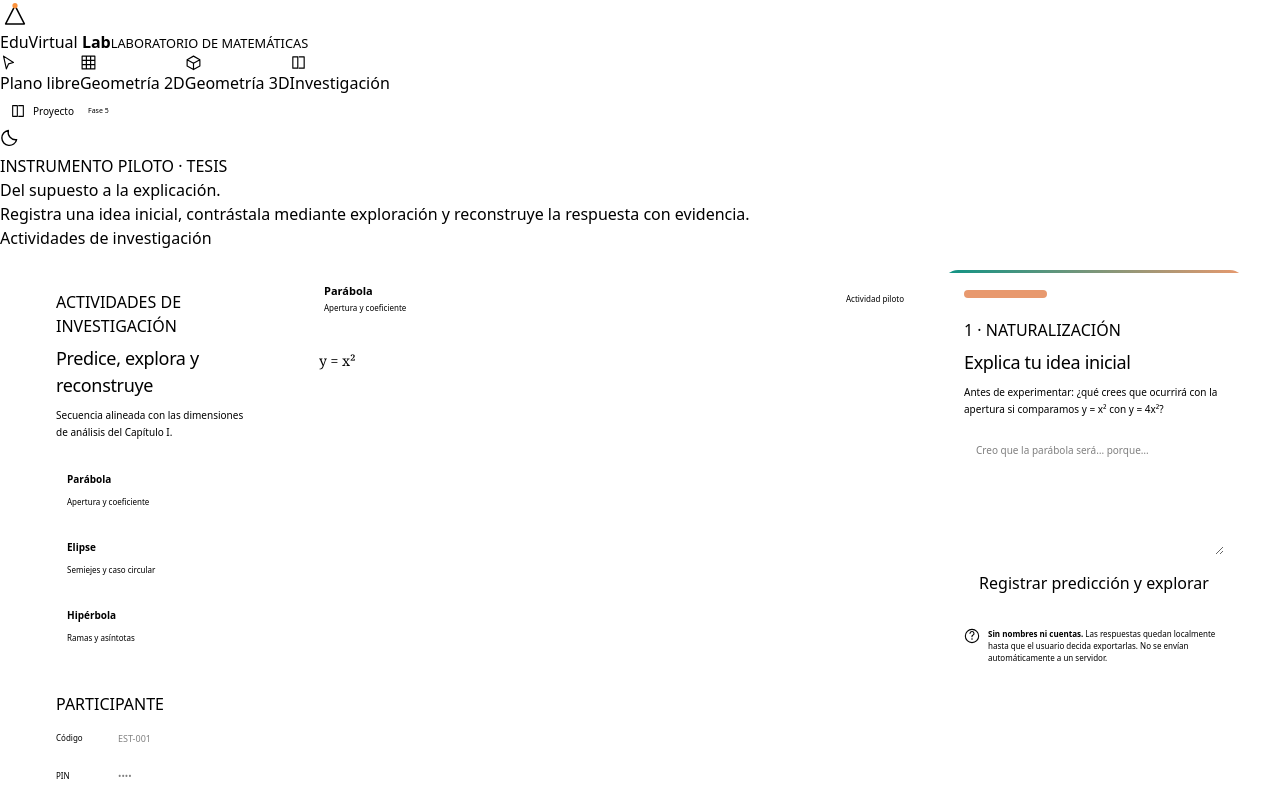
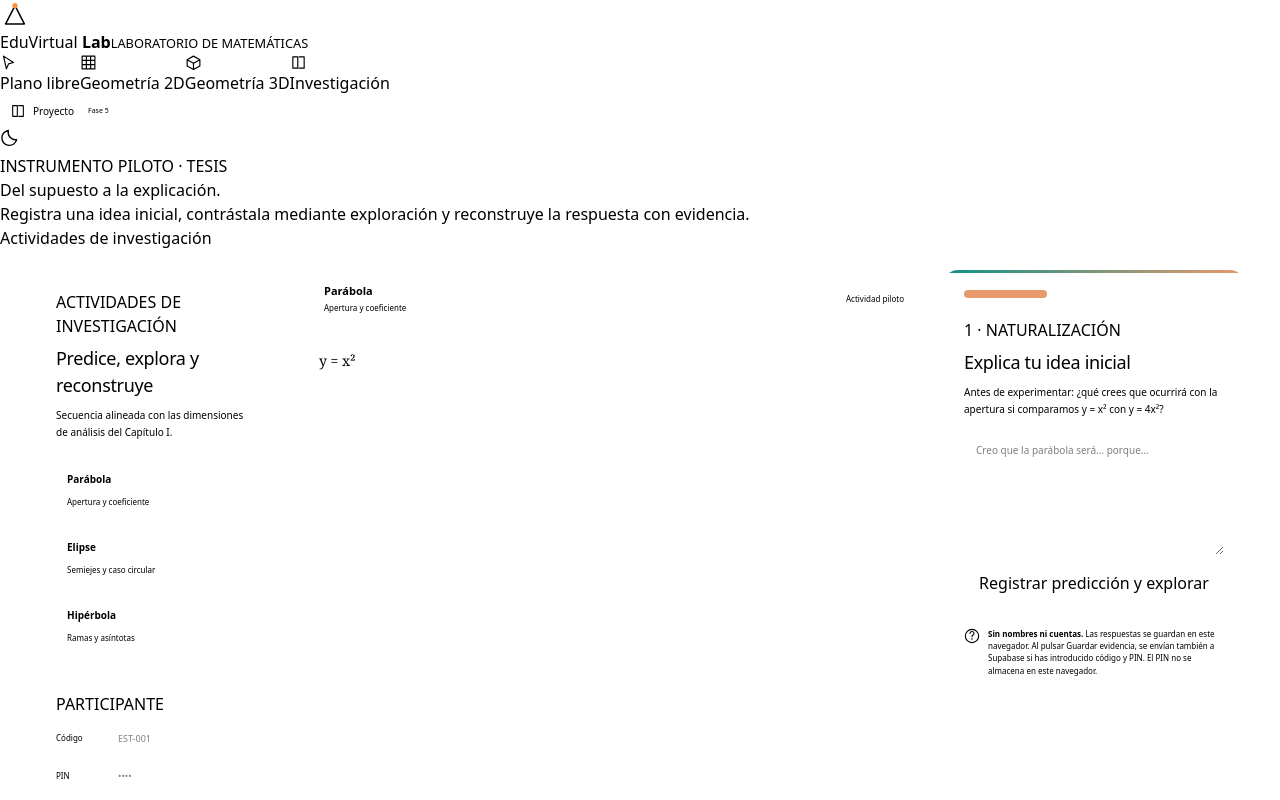
Before and after one commit to PadillaC17/EduVirtualLab, a React (Vite) app: page / in a window 1280 px wide. Both pictures are taken after a click on the button "Investigación". Shown: the top 800 px of the page. Built offline with nearby package versions, Linux system fonts and the light colour scheme.

Commit message:
fix: no persistir PIN e informar sobre envío al servidor

```diff
--- a/src/features/activities/ResearchLab.tsx
+++ b/src/features/activities/ResearchLab.tsx
@@ -49,7 +49,7 @@ export default function ResearchLab(){
  const [activityId,setActivityId]=useState<ResearchActivityId>('parabola');const [step,setStep]=useState<Step>(1);
  const [prediction,setPrediction]=useState('');const [observation,setObservation]=useState('');const [reflection,setReflection]=useState('');
  const [contrast,setContrast]=useState(false);const [far,setFar]=useState(false);const [saved,setSaved]=useState<SavedResponse[]>(safeLoad);const [status,setStatus]=useState('');
- const [participantCode,setParticipantCode]=useState(()=>{try{return localStorage.getItem('eduvirtual_participant_code')??'';}catch{return'';}});const [participantPin,setParticipantPin]=useState(()=>{try{return localStorage.getItem('eduvirtual_participant_pin')??'';}catch{return'';}});
+ const [participantCode,setParticipantCode]=useState(()=>{try{return localStorage.getItem('eduvirtual_participant_code')??'';}catch{return'';}});const [participantPin,setParticipantPin]=useState('');
  const activity=researchActivities.find(a=>a.id===activityId)!;
 
  function choose(id:ResearchActivityId){setActivityId(id);setStep(1);setPrediction('');setObservation('');setReflection('');setContrast(false);setFar(false);setStatus('');}
@@ -60,7 +60,7 @@ export default function ResearchLab(){
   try{localStorage.setItem(STORAGE_KEY,JSON.stringify(next));setSaved(next);}catch{}
   if(!participantCode.trim()||!participantPin.trim()){setStatus('Evidencia guardada solo en este navegador. Ingresa tu código y PIN para enviarla al docente.');return;}
   setStatus('Enviando evidencia…');
-  try{localStorage.setItem('eduvirtual_participant_code',participantCode.trim().toUpperCase());localStorage.setItem('eduvirtual_participant_pin',participantPin.trim());await submitResearchResponse({code:participantCode.trim().toUpperCase(),pin:participantPin.trim(),activity:activityId,prediction:record.prediction,observation:record.observation,reflection:record.reflection});setStatus('Evidencia guardada y enviada al docente correctamente.');}catch(e){setStatus(e instanceof Error?`Guardado localmente, pero no se pudo enviar: ${e.message}`:'Guardado localmente, pero no se pudo enviar.');}
+  try{localStorage.setItem('eduvirtual_participant_code',participantCode.trim().toUpperCase());await submitResearchResponse({code:participantCode.trim().toUpperCase(),pin:participantPin.trim(),activity:activityId,prediction:record.prediction,observation:record.observation,reflection:record.reflection});setStatus('Evidencia guardada y enviada al docente correctamente.');}catch(e){setStatus(e instanceof Error?`Guardado localmente, pero no se pudo enviar: ${e.message}`:'Guardado localmente, pero no se pudo enviar.');}
  }
  function exportJson(){download('eduvirtual-evidencias.json',JSON.stringify({schemaVersion:1,exportedAt:new Date().toISOString(),responses:saved},null,2),'application/json');}
  function exportCsv(){
@@ -86,7 +86,7 @@ export default function ResearchLab(){
    {step===2&&<><span className="eyebrow">2 · DESNATURALIZACIÓN</span><h2>Contrasta tu supuesto</h2><p>{activity.desnaturalizacion.instruction}</p><div className="research-prompt">{activity.desnaturalizacion.prompt}</div><blockquote>Tu predicción: {prediction}</blockquote><label>Después de explorar, registra lo que observaste.</label><textarea maxLength={3000} value={observation} onChange={e=>setObservation(e.target.value)} placeholder={activity.desnaturalizacion.observationPlaceholder}/><button className="primary research-next" disabled={!observation.trim()} onClick={()=>setStep(3)}>Continuar a reconstrucción</button></>}
    {step===3&&<><span className="eyebrow">3 · RECONSTRUCCIÓN REFLEXIVA</span><h2>Reformula tu explicación</h2><p>{activity.reconstruccion.question}</p><textarea maxLength={4000} value={reflection} onChange={e=>setReflection(e.target.value)} placeholder={activity.reconstruccion.placeholder}/><button className="primary research-next" disabled={!reflection.trim()} onClick={save}>Guardar evidencia</button><button className="research-back" onClick={()=>setStep(2)}>← Volver a explorar</button></>}
    {status&&<p className="research-status" role="status">{status}</p>}
-   <div className="research-privacy"><Icon name="help" size={16}/><p><strong>Sin nombres ni cuentas.</strong> Las respuestas quedan localmente hasta que el usuario decida exportarlas. No se envían automáticamente a un servidor.</p></div>
+   <div className="research-privacy"><Icon name="help" size={16}/><p><strong>Sin nombres ni cuentas.</strong> Las respuestas se guardan en este navegador. Al pulsar Guardar evidencia, se envían también a Supabase si has introducido código y PIN. El PIN no se almacena en este navegador.</p></div>
   </aside>
  </div>;
 }
```
